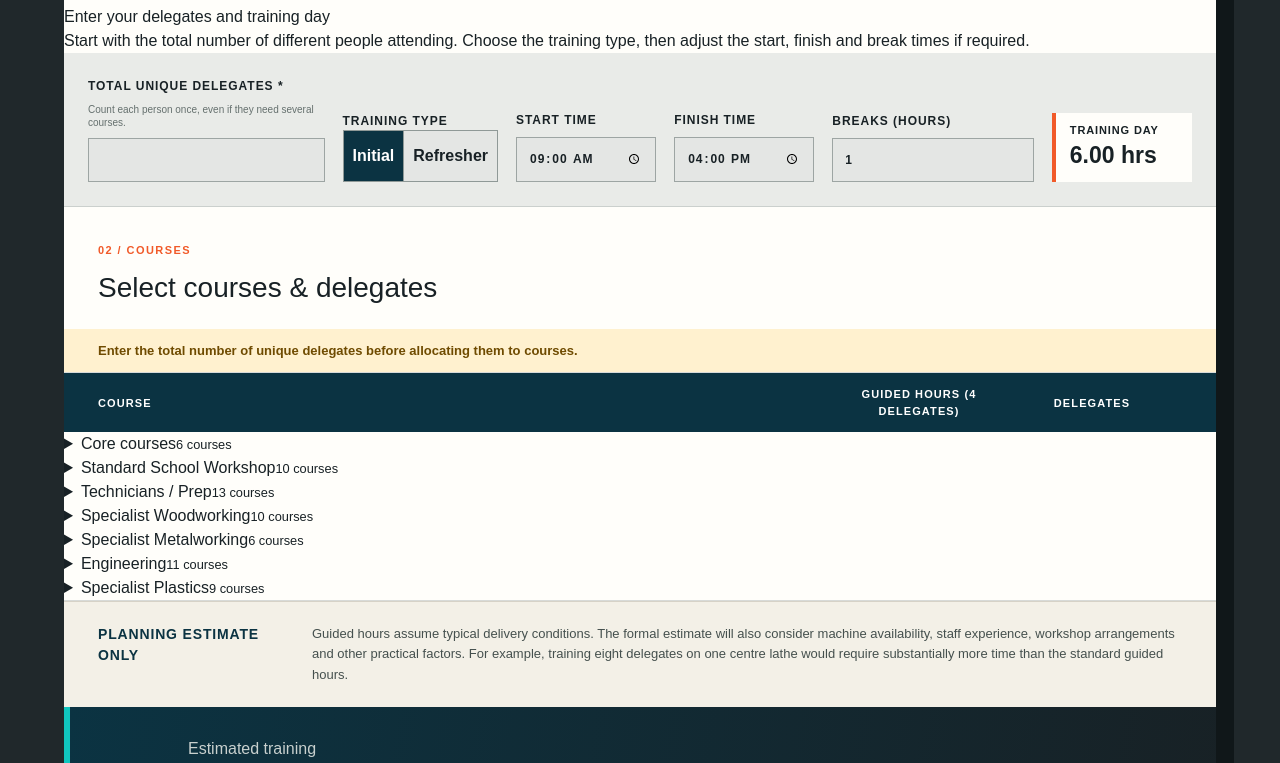
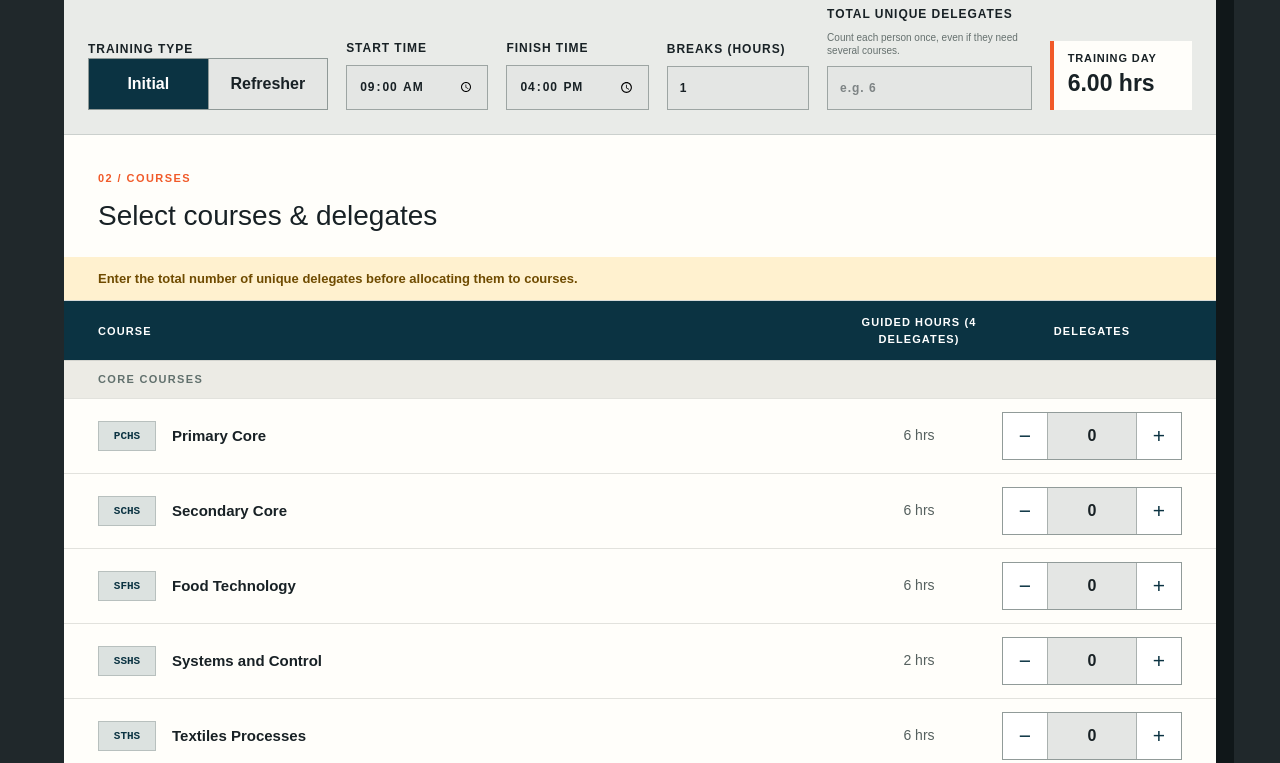
Before and after one commit to tarranteng/Training-Website, a Next.js app: page /quote-builder in a window 1280 px wide. Shown: the part 1140-1903 px from the top of the page. Built offline with nearby package versions, Linux system fonts and the light colour scheme.

Commit message:
Add files via upload

```diff
--- a/app/quote-builder/page.tsx
+++ b/app/quote-builder/page.tsx
@@ -4,7 +4,7 @@ import { FormEvent, useMemo, useRef, useState } from "react";
 import Script from "next/script";
 
 type TrainingType = "Initial" | "Refresher";
-type OverlapGroup = "sanding-machines" | "centre-lathes" | "welding-processes" | "milling-machines";
+type OverlapGroup = "sanding-machines" | "welding-processes" | "milling-machines";
 
 type Course = {
   code: string;
@@ -20,10 +20,6 @@ const overlapCopy: Record<OverlapGroup, { summary: string; notice: string }> = {
   "sanding-machines": {
     summary: "sanding-machine",
     notice: "Shared sanding-machine theory applied: each additional selected sanding machine adds 50% of its calculated hours.",
-  },
-  "centre-lathes": {
-    summary: "centre-lathe",
-    notice: "Shared centre-lathe theory applied: the additional selected type of centre lathe adds 50% of its calculated hours.",
   },
   "welding-processes": {
     summary: "welding-process",
@@ -41,74 +37,64 @@ const courses: Course[] = [
   { code: "PCHS", name: "Primary Core", initial: 6, refresher: 3, adjustment: 0, group: "Core courses" },
   { code: "SCHS", name: "Secondary Core", initial: 6, refresher: 3, adjustment: 0, group: "Core courses" },
   { code: "SFHS", name: "Food Technology", initial: 6, refresher: 3, adjustment: 0, group: "Core courses" },
+  { code: "SSHS", name: "Systems and Control", initial: 2, refresher: 1, adjustment: 0, group: "Core courses" },
   { code: "STHS", name: "Textiles Processes", initial: 6, refresher: 4, adjustment: 0, group: "Core courses" },
-  { code: "SSHS", name: "Systems and Control", initial: 2, refresher: 1, adjustment: 0, group: "Core courses" },
-  { code: "S11HS", name: "H&S for Site Staff: Portable Power Tools", initial: 6, refresher: 3, adjustment: .2, group: "Core courses" },
-
-  { code: "SMHS-4", name: "Hand Tools", initial: 1, refresher: 1, adjustment: .2, group: "Standard School Workshop" },
-  { code: "SMHS-5", name: "Portable Drills", initial: .5, refresher: .5, adjustment: .2, group: "Standard School Workshop" },
-  { code: "SMHS-6", name: "Pillar / Bench Drilling Machines", initial: 1, refresher: 1, adjustment: .2, group: "Standard School Workshop" },
-  { code: "SMHS-7", name: "Power Fretsaws", initial: 1, refresher: 1, adjustment: .2, group: "Standard School Workshop" },
-  { code: "SMHS-8", name: "Belt Sanding Machine", initial: 1, refresher: 1, adjustment: .2, group: "Standard School Workshop", overlapGroup: "sanding-machines" },
-  { code: "SMHS-9", name: "Disc Sanding Machine", initial: 1, refresher: 1, adjustment: .2, group: "Standard School Workshop", overlapGroup: "sanding-machines" },
-  { code: "SMHS-10", name: "Portable Sanders (Orbital / Belt)", initial: .5, refresher: .5, adjustment: .2, group: "Standard School Workshop" },
-  { code: "SMHS-11", name: "Strip Heaters / Line Benders", initial: .5, refresher: .5, adjustment: .2, group: "Standard School Workshop" },
-  { code: "SMHS-12", name: "Vacuum Forming Machine", initial: 1, refresher: .5, adjustment: .2, group: "Standard School Workshop" },
-  { code: "SMHS-13", name: "Soldering Irons (for electronics)", initial: 1, refresher: 1, adjustment: .2, group: "Standard School Workshop" },
-
-  { code: "S1HS-1", name: "Band Saw", initial: 3, refresher: 2, adjustment: .2, group: "Technicians / Prep" },
-  { code: "S1HS-2", name: "Table / Circular Saw", initial: 3, refresher: 2, adjustment: .2, group: "Technicians / Prep" },
-  { code: "S1HS-3", name: "Mitre / Chop Saw", initial: 1, refresher: 1, adjustment: .2, group: "Technicians / Prep" },
-  { code: "S9HS-1", name: "Portable Circular Saw", initial: 1, refresher: 1, adjustment: .2, group: "Technicians / Prep" },
-  { code: "S8HS-1", name: "Overhand Planer", initial: 2, refresher: 1, adjustment: .2, group: "Technicians / Prep" },
-  { code: "S8HS-2", name: "Thicknesser", initial: 2, refresher: 1, adjustment: .2, group: "Technicians / Prep" },
-  { code: "S9HS-2", name: "Portable Planing Machine", initial: 1, refresher: 1, adjustment: .2, group: "Technicians / Prep" },
-  { code: "S10HS", name: "Grinding and Sharpening (does include changing wheels)", initial: 4, refresher: 3, adjustment: .2, group: "Technicians / Prep" },
-  { code: "SMHS-1", name: "Off-hand / Bench Grinding Machine (does not include changing wheels)", initial: 1, refresher: 1, adjustment: .2, group: "Technicians / Prep" },
-  { code: "S9HS-3", name: "Portable / Angle Grinder", initial: 1, refresher: 1, adjustment: .2, group: "Technicians / Prep" },
-  { code: "SMHS-2", name: "Metal-cutting Bandsaw", initial: 1, refresher: 1, adjustment: .2, group: "Technicians / Prep" },
-  { code: "SMHS-3", name: "Power Hacksaw", initial: 1, refresher: 1, adjustment: .2, group: "Technicians / Prep" },
-  { code: "S12HS", name: "H&S for D&T Technicians", initial: 6, refresher: 3, adjustment: 0, group: "Technicians / Prep" },
-
-  { code: "S7HS", name: "Wood-turning lathe", initial: 4, refresher: 3, adjustment: .2, group: "Specialist Woodworking" },
-  { code: "SMHS-14", name: "Bobbin Sanding Machine", initial: 1, refresher: 1, adjustment: .2, group: "Specialist Woodworking", overlapGroup: "sanding-machines" },
-  { code: "SMHS-15", name: "Mortising Machine", initial: 1, refresher: 1, adjustment: .2, group: "Specialist Woodworking" },
-  { code: "S9HS-4", name: "Portable Jigsaw / Reciprocating Saw / Multitool", initial: 1, refresher: 1, adjustment: .2, group: "Specialist Woodworking" },
-  { code: "S9HS-5", name: "Portable Router", initial: 1, refresher: 1, adjustment: .2, group: "Specialist Woodworking" },
-  { code: "S9HS-6", name: "Router Table", initial: 1, refresher: 1, adjustment: .2, group: "Specialist Woodworking" },
-  { code: "S9HS-7", name: "Biscuit Jointer / Tenon Jointer", initial: 1, refresher: 1, adjustment: .2, group: "Specialist Woodworking" },
-  { code: "S1HS-4", name: "Radial Arm Saw", initial: 1, refresher: 1, adjustment: .2, group: "Specialist Woodworking" },
-  { code: "S1HS-5", name: "Vertical Panel Saw", initial: 1, refresher: 1, adjustment: .2, group: "Specialist Woodworking" },
-  { code: "S6HS-4", name: "CNC Router", initial: 4, refresher: 2, adjustment: .2, group: "Specialist Woodworking", overlapGroup: "milling-machines" },
-
-  { code: "S3HS", name: "Casting Non-ferrous Metals (Gas-fired Crucible)", initial: 4, refresher: 3, adjustment: .2, group: "Specialist Metalworking" },
-  { code: "SMHS-16", name: "Low Temperature (Pewter) Casting", initial: 1, refresher: 1, adjustment: .2, group: "Specialist Metalworking" },
-  { code: "SMHS-17", name: "Brazing", initial: 1, refresher: 1, adjustment: .2, group: "Specialist Metalworking" },
-  { code: "SMHS-18", name: "Forging", initial: 1, refresher: 1, adjustment: .2, group: "Specialist Metalworking" },
-  { code: "SMHS-19", name: "Guillotines, Shears & Trimmers", initial: 1, refresher: 1, adjustment: .2, group: "Specialist Metalworking" },
-  { code: "SMHS-20", name: "Polishing Machines", initial: 1, refresher: 1, adjustment: .2, group: "Specialist Metalworking" },
-
-  { code: "S2HS-1", name: "Metal (Centre) Lathe", initial: 4, refresher: 3, adjustment: .2, group: "Engineering", overlapGroup: "centre-lathes" },
-  { code: "S2HS-2", name: "CNC Lathe", initial: 4, refresher: 3, adjustment: .2, group: "Engineering", overlapGroup: "centre-lathes" },
-  { code: "S6HS-1", name: "Vertical / Horizontal Axis Milling Machine", initial: 4, refresher: 3, adjustment: .2, group: "Engineering", overlapGroup: "milling-machines" },
-  { code: "S6HS-3", name: "CNC Milling Machine", initial: 4, refresher: 3, adjustment: .2, group: "Engineering", overlapGroup: "milling-machines" },
-  { code: "S4HS-1", name: "MIG/MAG Welding", initial: 3, refresher: 2, adjustment: .2, group: "Engineering", overlapGroup: "welding-processes" },
-  { code: "S4HS-2", name: "TIG Welding", initial: 3, refresher: 2, adjustment: .2, group: "Engineering", overlapGroup: "welding-processes" },
-  { code: "S4HS-3", name: "Spot Welding", initial: 1, refresher: 1, adjustment: .2, group: "Engineering", overlapGroup: "welding-processes" },
-  { code: "S4HS-4", name: "MMA Welding", initial: 3, refresher: 2, adjustment: .2, group: "Engineering", overlapGroup: "welding-processes" },
-  { code: "S4HS-5", name: "Plasma Cutting", initial: 2, refresher: 2, adjustment: .2, group: "Engineering", overlapGroup: "welding-processes" },
-  { code: "S5HS-1", name: "Oxy-Acetylene Welding", initial: 4, refresher: 3, adjustment: .2, group: "Engineering", overlapGroup: "welding-processes" },
-  { code: "S5HS-2", name: "Oxy-Propane Welding", initial: 4, refresher: 3, adjustment: .2, group: "Engineering", overlapGroup: "welding-processes" },
-
-  { code: "TENG-1", name: "Laser cutter", initial: 1, refresher: .5, adjustment: .2, group: "Specialist Plastics" },
-  { code: "TENG-2", name: "3D Printer", initial: 1, refresher: .5, adjustment: .2, group: "Specialist Plastics" },
-  { code: "SMHS-21", name: "Hot Wire Cutters", initial: .5, refresher: .5, adjustment: .2, group: "Specialist Plastics" },
-  { code: "SMHS-22", name: "Plastic Welding", initial: 1, refresher: 1, adjustment: .2, group: "Specialist Plastics" },
-  { code: "SMHS-23", name: "Injection / Extrusion Moulding", initial: 1, refresher: 1, adjustment: .2, group: "Specialist Plastics" },
-  { code: "SMHS-24", name: "Blow Moulding", initial: 1, refresher: 1, adjustment: .2, group: "Specialist Plastics" },
-  { code: "SMHS-25", name: "Moulding Trimming", initial: .5, refresher: .5, adjustment: .2, group: "Specialist Plastics" },
-  { code: "SMHS-26", name: "Convection Oven for Heating Plastics", initial: .5, refresher: .25, adjustment: .2, group: "Specialist Plastics" },
-  { code: "TENG-4", name: "Composite materials (Carbon / Kevlar / Glass / Natural Fibre Reinforced Plastics)", initial: 3, refresher: 1.5, adjustment: .2, group: "Specialist Plastics" },
+  { code: "SMHS", name: "Hand Tools", initial: 1, refresher: 1, adjustment: .2, group: "Secondary Materials (SMHS)" },
+  { code: "SMHS", name: "Pillar / Bench Drilling Machines", initial: 1, refresher: 1, adjustment: .2, group: "Secondary Materials (SMHS)" },
+  { code: "SMHS", name: "Guillotines, Shears & Trimmers", initial: 1, refresher: 1, adjustment: .2, group: "Secondary Materials (SMHS)" },
+  { code: "SMHS", name: "Off-hand (Bench) Grinding Machines", initial: 1, refresher: 1, adjustment: .2, group: "Secondary Materials (SMHS)" },
+  { code: "SMHS", name: "Belt Sanding Machine", initial: 1, refresher: 1, adjustment: .2, group: "Secondary Materials (SMHS)", overlapGroup: "sanding-machines" },
+  { code: "SMHS", name: "Disc Sanding Machine", initial: 1, refresher: 1, adjustment: .2, group: "Secondary Materials (SMHS)", overlapGroup: "sanding-machines" },
+  { code: "SMHS", name: "Bobbin Sanding Machine", initial: 1, refresher: 1, adjustment: .2, group: "Secondary Materials (SMHS)", overlapGroup: "sanding-machines" },
+  { code: "SMHS", name: "Mortising Machines", initial: 1, refresher: 1, adjustment: .2, group: "Secondary Materials (SMHS)" },
+  { code: "SMHS", name: "Polishing Machines", initial: 1, refresher: 1, adjustment: .2, group: "Secondary Materials (SMHS)" },
+  { code: "SMHS", name: "Power Fretsaws", initial: 1, refresher: 1, adjustment: .2, group: "Secondary Materials (SMHS)" },
+  { code: "SMHS", name: "Metal-cutting Bandsaw", initial: 1, refresher: 1, adjustment: .2, group: "Secondary Materials (SMHS)" },
+  { code: "SMHS", name: "Power Hacksaw", initial: 1, refresher: 1, adjustment: .2, group: "Secondary Materials (SMHS)" },
+  { code: "SMHS", name: "Heat Process: Brazing", initial: 1, refresher: 1, adjustment: .2, group: "Secondary Materials (SMHS)" },
+  { code: "SMHS", name: "Heat Process: Forging", initial: 1, refresher: 1, adjustment: .2, group: "Secondary Materials (SMHS)" },
+  { code: "SMHS", name: "Heat Process: Low Temperature (Pewter) Casting", initial: 1, refresher: 1, adjustment: .2, group: "Secondary Materials (SMHS)" },
+  { code: "SMHS", name: "Heat Process: Soft Soldering (for Electronics)", initial: 1, refresher: 1, adjustment: .2, group: "Secondary Materials (SMHS)" },
+  { code: "SMHS", name: "Moulding Plastics: Strip Heaters", initial: .5, refresher: .5, adjustment: .2, group: "Secondary Materials (SMHS)" },
+  { code: "SMHS", name: "Moulding Plastics: Vacuum Formers", initial: 1, refresher: .5, adjustment: .2, group: "Secondary Materials (SMHS)" },
+  { code: "SMHS", name: "Moulding Plastics: Hot Wire Cutters", initial: .5, refresher: .5, adjustment: .2, group: "Secondary Materials (SMHS)" },
+  { code: "SMHS", name: "Moulding Plastics: Plastic Welding", initial: 1, refresher: 1, adjustment: .2, group: "Secondary Materials (SMHS)" },
+  { code: "SMHS", name: "Moulding Plastics: Injection / Extrusion Moulding", initial: 1, refresher: 1, adjustment: .2, group: "Secondary Materials (SMHS)" },
+  { code: "SMHS", name: "Moulding Plastics: Blow Moulding", initial: 1, refresher: 1, adjustment: .2, group: "Secondary Materials (SMHS)" },
+  { code: "SMHS", name: "Moulding Plastics: Moulding Trimming", initial: .5, refresher: .5, adjustment: .2, group: "Secondary Materials (SMHS)" },
+  { code: "SMHS", name: "Portable Drills", initial: .5, refresher: .5, adjustment: .2, group: "Secondary Materials (SMHS)" },
+  { code: "SMHS", name: "Portable Sanders (Orbital / Belt)", initial: .5, refresher: .5, adjustment: .2, group: "Secondary Materials (SMHS)" },
+  { code: "S1HS", name: "Circular Saw", initial: 3, refresher: 2, adjustment: .2, group: "Wood Sawing Machines (S1HS)" },
+  { code: "S1HS", name: "Band Saw", initial: 3, refresher: 2, adjustment: .2, group: "Wood Sawing Machines (S1HS)" },
+  { code: "S1HS", name: "Chop Saw", initial: 1, refresher: 1, adjustment: .2, group: "Wood Sawing Machines (S1HS)" },
+  { code: "S1HS", name: "Radial Arm Saws", initial: 1, refresher: 1, adjustment: .2, group: "Wood Sawing Machines (S1HS)" },
+  { code: "S1HS", name: "Vertical Panel Saw", initial: 1, refresher: 1, adjustment: .2, group: "Wood Sawing Machines (S1HS)" },
+  { code: "S2HS", name: "Centre (metal-turning) Lathe / CNC Lathe", initial: 4, refresher: 3, adjustment: .2, group: "Centre Lathes (S2HS)" },
+  { code: "S3HS", name: "Casting Non-ferrous Metals", initial: 4, refresher: 3, adjustment: .2, group: "Metal Casting (S3HS)" },
+  { code: "S4HS", name: "MMA - Metal Arc Welding", initial: 3, refresher: 2, adjustment: .2, group: "Electric Welding / Cutting (S4HS)", overlapGroup: "welding-processes" },
+  { code: "S4HS", name: "MAG - Metal Active Gas Welding", initial: 3, refresher: 2, adjustment: .2, group: "Electric Welding / Cutting (S4HS)", overlapGroup: "welding-processes" },
+  { code: "S4HS", name: "MIG - Metal Inert Gas Welding", initial: 3, refresher: 2, adjustment: .2, group: "Electric Welding / Cutting (S4HS)", overlapGroup: "welding-processes" },
+  { code: "S4HS", name: "TIG - Tungsten Inert Gas Welding", initial: 3, refresher: 2, adjustment: .2, group: "Electric Welding / Cutting (S4HS)", overlapGroup: "welding-processes" },
+  { code: "S4HS", name: "Spot Welding", initial: 1, refresher: 1, adjustment: .2, group: "Electric Welding / Cutting (S4HS)", overlapGroup: "welding-processes" },
+  { code: "S4HS", name: "Plasma Cutting", initial: 2, refresher: 2, adjustment: .2, group: "Electric Welding / Cutting (S4HS)", overlapGroup: "welding-processes" },
+  { code: "S5HS", name: "Oxy-Acetylene", initial: 4, refresher: 3, adjustment: .2, group: "Gas Welding / Cutting (S5HS)", overlapGroup: "welding-processes" },
+  { code: "S5HS", name: "Oxy-Propane", initial: 4, refresher: 3, adjustment: .2, group: "Gas Welding / Cutting (S5HS)", overlapGroup: "welding-processes" },
+  { code: "S6HS", name: "Vertical Milling Machine", initial: 4, refresher: 3, adjustment: .2, group: "Milling Machines & Machining Centres (S6HS)", overlapGroup: "milling-machines" },
+  { code: "S6HS", name: "Horizontal Milling Machine", initial: 4, refresher: 3, adjustment: .2, group: "Milling Machines & Machining Centres (S6HS)", overlapGroup: "milling-machines" },
+  { code: "S6HS", name: "CNC Milling Machine", initial: 4, refresher: 3, adjustment: .2, group: "Milling Machines & Machining Centres (S6HS)", overlapGroup: "milling-machines" },
+  { code: "S7HS", name: "Wood-turning lathe", initial: 4, refresher: 3, adjustment: .2, group: "Wood-turning Lathes (S7HS)" },
+  { code: "S8HS", name: "Overhand Planer", initial: 2, refresher: 1, adjustment: .2, group: "Planer / Thicknesser Machines (S8HS)" },
+  { code: "S8HS", name: "Thicknesser", initial: 2, refresher: 1, adjustment: .2, group: "Planer / Thicknesser Machines (S8HS)" },
+  { code: "S9HS", name: "Portable Grinder", initial: 1, refresher: 1, adjustment: .2, group: "Portable Power Tools (S9HS)" },
+  { code: "S9HS", name: "Rotating Portable Saw", initial: 1, refresher: 1, adjustment: .2, group: "Portable Power Tools (S9HS)" },
+  { code: "S9HS", name: "Reciprocating Portable Saw", initial: 1, refresher: 1, adjustment: .2, group: "Portable Power Tools (S9HS)" },
+  { code: "S9HS", name: "Biscuit Jointer / Tenon Jointer", initial: 1, refresher: 1, adjustment: .2, group: "Portable Power Tools (S9HS)" },
+  { code: "S9HS", name: "Portable Planing Machine", initial: 1, refresher: 1, adjustment: .2, group: "Portable Power Tools (S9HS)" },
+  { code: "S9HS", name: "Portable Router", initial: 1, refresher: 1, adjustment: .2, group: "Portable Power Tools (S9HS)" },
+  { code: "S9HS", name: "Router Table", initial: 1, refresher: 1, adjustment: .2, group: "Portable Power Tools (S9HS)" },
+  { code: "S10HS", name: "Grinding and Sharpening", initial: 4, refresher: 3, adjustment: .2, group: "Grinding & Sharpening (S10HS)" },
+  { code: "S11HS", name: "H&S for Site Staff: Portable Power Tools", initial: 6, refresher: 3, adjustment: .2, group: "Site Staff (S11HS)" },
+  { code: "S12HS", name: "H&S for D&T Technicians", initial: 6, refresher: 3, adjustment: 0, group: "D&T Technicians (S12HS)" },
 ];
 
 const toMinutes = (time: string) => {
@@ -142,18 +128,17 @@ export default function QuoteBuilderPage() {
         : 0,
     })).filter((course) => course.delegates > 0);
 
-    const fullTimeCourse: Partial<Record<OverlapGroup, number>> = {};
-    chosen.forEach((course, index) => {
-      if (!course.overlapGroup) return;
-      const current = fullTimeCourse[course.overlapGroup];
-      if (current === undefined || course.hours > chosen[current].hours) {
-        fullTimeCourse[course.overlapGroup] = index;
+    const overlapPositions: Record<OverlapGroup, number> = {
+      "sanding-machines": 0,
+      "welding-processes": 0,
+      "milling-machines": 0,
+    };
+    return chosen.map((course) => {
+      let sharedTheoryFactor = 1;
+      if (course.overlapGroup) {
+        sharedTheoryFactor = overlapPositions[course.overlapGroup] > 0 ? .5 : 1;
+        overlapPositions[course.overlapGroup] += 1;
       }
-    });
-
-    return chosen.map((course, index) => {
-      const sharedTheoryFactor =
-        course.overlapGroup && fullTimeCourse[course.overlapGroup] !== index ? .5 : 1;
       return {
         ...course,
         hours: course.hours * sharedTheoryFactor,
@@ -167,15 +152,6 @@ export default function QuoteBuilderPage() {
   const totalDays = dailyHours > 0 ? totalHours / dailyHours : 0;
   const roundedDays = Math.ceil(totalDays * 2) / 2;
   const indexedCourses = courses.map((course, index) => ({ course, index }));
-  const courseGroups = indexedCourses.reduce<Array<{ name: string; items: typeof indexedCourses }>>((groups, item) => {
-    const currentGroup = groups.at(-1);
-    if (currentGroup?.name === item.course.group) {
-      currentGroup.items.push(item);
-    } else {
-      groups.push({ name: item.course.group, items: [item] });
-    }
-    return groups;
-  }, []);
   const submissionSummary = selected.map((course) =>
     `${course.code} — ${course.name}: ${course.delegates} delegate${course.delegates === 1 ? "" : "s"}; ${course.hours.toFixed(2)} calculated hours${course.sharedTheoryFactor === .5 && course.overlapGroup ? `; 50% shared ${overlapCopy[course.overlapGroup].summary} theory reduction applied` : ""}`
   ).join("\n");
@@ -267,35 +243,7 @@ export default function QuoteBuilderPage() {
         </div>
 
         <div className="planner-shell">
-          <div className="setup-toolbar">
-            <div>
-              <span>01 / SETUP</span>
-              <h3>Enter your delegates and training day</h3>
-            </div>
-            <p>Start with the total number of different people attending. Choose the training type, then adjust the start, finish and break times if required.</p>
-          </div>
           <div className="settings-bar">
-            <label className="delegate-total">
-              <span>Total unique delegates <b aria-hidden="true">*</b></span>
-              <small>Count each person once, even if they need several courses.</small>
-              <input
-                type="number"
-                min="1"
-                max="100"
-                inputMode="numeric"
-                aria-required="true"
-                value={totalDelegates || ""}
-                onChange={(e) => {
-                  const value = Math.max(0, Math.min(100, Number(e.target.value)));
-                  setTotalDelegates(value);
-                  setLimitMessage("");
-                  setDelegates((current) => Object.fromEntries(Object.entries(current).map(([key, count]) => {
-                    const course = courses[Number(key)];
-                    return [key, Math.min(count, value, course ? maxDelegatesFor(course) : count)];
-                  })));
-                }}
-              />
-            </label>
             <fieldset>
               <legend>Training type</legend>
               <div className="segmented">
@@ -307,13 +255,21 @@ export default function QuoteBuilderPage() {
             <label>Start time<input type="time" value={start} onChange={(e) => setStart(e.target.value)} /></label>
             <label>Finish time<input type="time" value={finish} onChange={(e) => setFinish(e.target.value)} /></label>
             <label>Breaks (hours)<input type="number" min="0" max="8" step=".25" value={breakHours} onChange={(e) => setBreakHours(Number(e.target.value))} /></label>
+            <label className="delegate-total">
+              <span>Total unique delegates</span>
+              <small>Count each person once, even if they need several courses.</small>
+              <input type="number" min="1" max="100" value={totalDelegates || ""} placeholder="e.g. 6" onChange={(e) => {
+              const value = Math.max(0, Math.min(100, Number(e.target.value)));
+              setTotalDelegates(value);
+              setLimitMessage("");
+              setDelegates((current) => Object.fromEntries(Object.entries(current).map(([key, count]) => {
+                const course = courses[Number(key)];
+                return [key, Math.min(count, value || count, course ? maxDelegatesFor(course) : count)];
+              })));
+            }} />
+            </label>
             <div className="day-length"><span>Training day</span><strong>{dailyHours.toFixed(2)} hrs</strong></div>
           </div>
-          {trainingType === "Refresher" && (
-            <p className="planner-notice refresher" role="status">
-              <strong>Refresher training reminder:</strong> all D&amp;TA training being refreshed must be current and have been completed within the past five years.
-            </p>
-          )}
 
           <div className="course-toolbar">
             <div><span>02 / COURSES</span><h3>Select courses &amp; delegates</h3></div>
@@ -327,19 +283,14 @@ export default function QuoteBuilderPage() {
 
           <div className="course-list">
             <div className="course-head"><span>Course</span><span>Guided hours (4 delegates)</span><span>Delegates</span></div>
-            {courseGroups.map((group) => (
-              <details className="course-group" key={group.name}>
-                <summary>
-                  <span>{group.name}</span>
-                  <small>{group.items.length} course{group.items.length === 1 ? "" : "s"}</small>
-                  <span className="course-group-icon" aria-hidden="true" />
-                </summary>
-                <div>
-                  {group.items.map(({ course, index }) => {
+            {indexedCourses.map(({ course, index }, position) => {
+              const previous = position ? indexedCourses[position - 1].course.group : "";
               const codeIsInHeading = course.group.includes(`(${course.code})`);
               const courseMaximum = maxDelegatesFor(course);
               return (
-                      <div className={`course-row ${delegates[index] ? "selected" : ""}`} key={`${course.code}-${course.name}`}>
+                <div key={`${course.code}-${course.name}`}>
+                  {course.group !== previous && <div className="group-label">{course.group}</div>}
+                  <div className={`course-row ${delegates[index] ? "selected" : ""}`}>
                     <div className={`course-name ${codeIsInHeading ? "code-in-heading" : ""}`}>
                       {!codeIsInHeading && <span className="course-code">{course.code}</span>}
                       <strong>{course.name}</strong>
@@ -351,11 +302,9 @@ export default function QuoteBuilderPage() {
                       <button type="button" disabled={!totalDelegates} aria-label={`Add one delegate to ${course.name}; maximum ${courseMaximum}`} onClick={() => setCount(index, (delegates[index] || 0) + 1, course)}>+</button>
                     </div>
                   </div>
+                </div>
               );
             })}
-                </div>
-              </details>
-            ))}
           </div>
 
           <div className="estimate-caveat">
```
Lines whose indentation alone changed are shown as unchanged.
